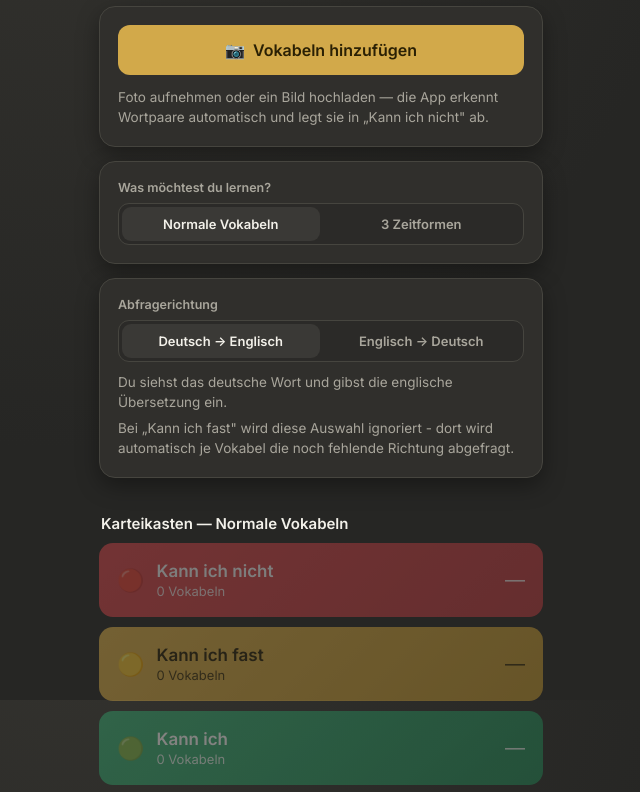
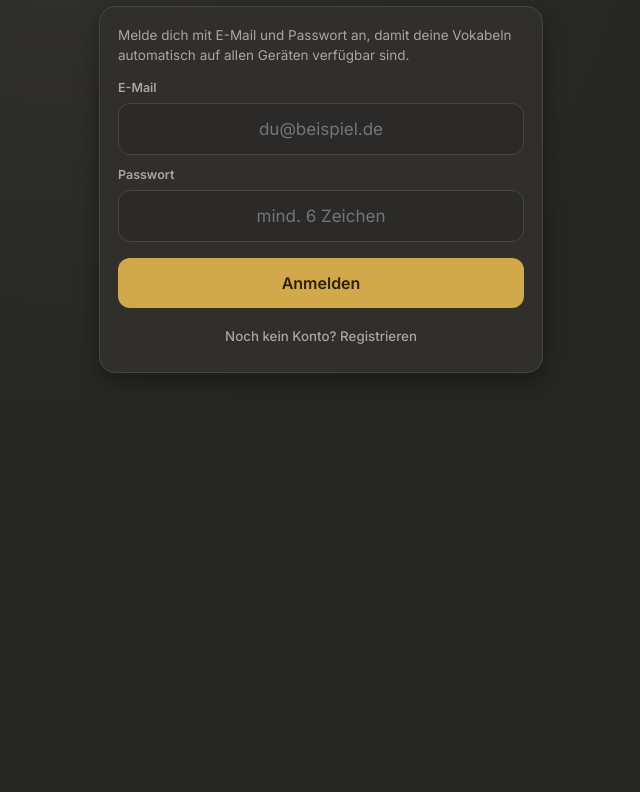
Before and after one commit to tkeirsbulck/Vokabeln-Oscar, a plain HTML site: page index.html in a window 1280 px wide. Shown: the part 100-892 px from the top of the page, without its empty margins (319-959 px from the left). After the commit the page ends 800 px from the top, so only its background shows below. Drawn offline with Linux system fonts and the light colour scheme; no server answers.

Commit message:
Add files via upload

```diff
--- a/index.html
+++ b/index.html
@@ -234,12 +234,12 @@
   // Ohne eigene Werte (Platzhalter unverändert) läuft die App wie bisher
   // rein lokal auf dem jeweiligen Gerät weiter - nichts bricht dadurch.
   var firebaseConfig = {
-    apiKey: "DEIN_API_KEY",
-    authDomain: "DEIN_PROJEKT.firebaseapp.com",
-    projectId: "DEIN_PROJEKT",
-    storageBucket: "DEIN_PROJEKT.appspot.com",
-    messagingSenderId: "DEINE_SENDER_ID",
-    appId: "DEINE_APP_ID"
+    apiKey: "AIzaSyB5Lm2vyRfT06mQPke_9139lNY5w2rJ25U",
+    authDomain: "vokabeln-oscar.firebaseapp.com",
+    projectId: "vokabeln-oscar",
+    storageBucket: "vokabeln-oscar.firebasestorage.app",
+    messagingSenderId: "741287549695",
+    appId: "1:741287549695:web:82215600df52037d874aca"
   };
   var CLOUD_CONFIGURED = !!(firebaseConfig.apiKey && firebaseConfig.apiKey.indexOf("DEIN_") !== 0);
   // ============================================================
```
